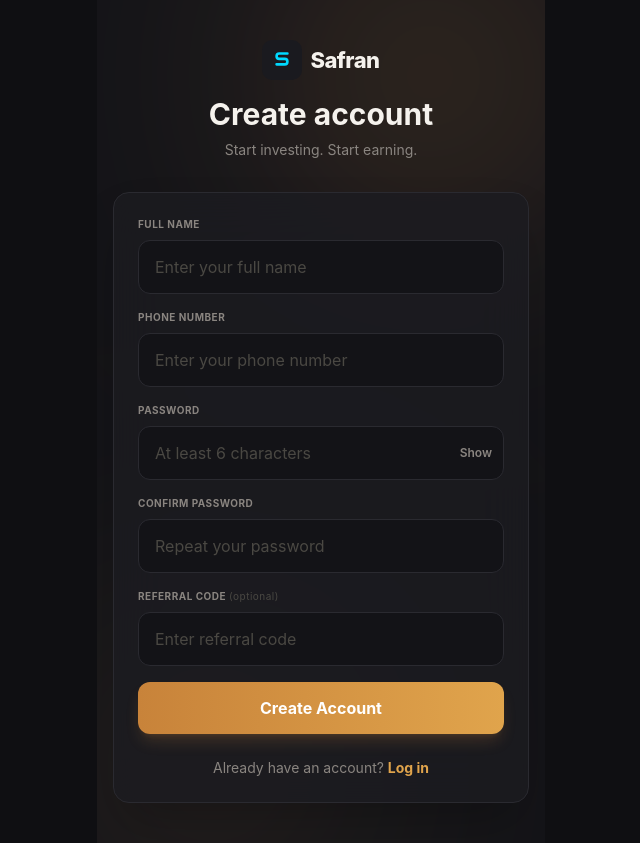
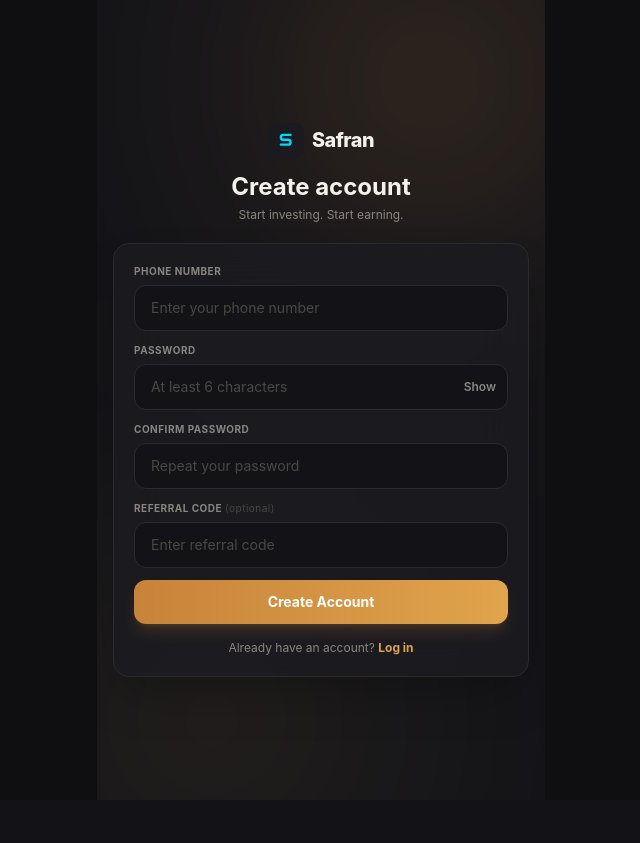
Before and after one commit to paercy32-eng/Teslauganda-invest, a Next.js app: page /register in a window 1280 px wide. Shown: the whole page, without its empty margins (319-959 px from the left). After the commit the page ends 800 px from the top, so only its background shows below. Built offline with nearby package versions, Linux system fonts and the light colour scheme.

Commit message:
Update page.tsx

```diff
--- a/app/register/page.tsx
+++ b/app/register/page.tsx
@@ -9,7 +9,6 @@ function RegisterForm() {
   const router = useRouter();
   const searchParams = useSearchParams();
 
-  const [name, setName] = useState('');
   const [phone, setPhone] = useState('');
   const [password, setPassword] = useState('');
   const [confirmPassword, setConfirmPassword] = useState('');
@@ -19,7 +18,6 @@ function RegisterForm() {
   const [loading, setLoading] = useState(false);
   const [error, setError] = useState('');
 
-  // 👇 THIS READS THE URL AND PREFILLS THE REFERRAL CODE
   useEffect(() => {
     const ref = searchParams.get('ref');
     if (ref) {
@@ -48,7 +46,6 @@ function RegisterForm() {
         method: 'POST',
         headers: { 'Content-Type': 'application/json' },
         body: JSON.stringify({
-          name,
           phone,
           password,
           confirmPassword,
@@ -72,42 +69,27 @@ function RegisterForm() {
   }
 
   return (
-    <main className="min-h-screen relative flex items-center justify-center px-4 py-10 overflow-hidden bg-[#131317]">
+    <main className="min-h-screen relative flex items-center justify-center px-4 py-6 overflow-hidden bg-[#131317]">
       {/* Decorative Background Elements */}
       <div className="absolute top-[-10%] right-[-10%] w-80 h-80 bg-[#C8833A] rounded-full mix-blend-screen filter blur-[120px] opacity-20"></div>
       <div className="absolute bottom-[-10%] left-[-10%] w-80 h-80 bg-[#E0A44C] rounded-full mix-blend-screen filter blur-[120px] opacity-10"></div>
 
       <div className="w-full max-w-md relative z-10">
         {/* Header */}
-        <div className="mb-8 px-2 text-center">
-          <div className="flex justify-center mb-4">
-            <SafranLogo size={40} textColor="#F5F2ED" accentColor="#1A1A1F" />
+        <div className="mb-5 px-2 text-center">
+          <div className="flex justify-center mb-3">
+            <SafranLogo size={36} textColor="#F5F2ED" accentColor="#1A1A1F" />
           </div>
-          <h1 className="text-3xl font-bold text-[#F5F2ED] mb-2">Create account</h1>
-          <p className="text-[#8A8580] text-sm">Start investing. Start earning.</p>
+          <h1 className="text-2xl font-bold text-[#F5F2ED] mb-1">Create account</h1>
+          <p className="text-[#8A8580] text-xs">Start investing. Start earning.</p>
         </div>
 
         {/* Form Card */}
-        <div className="card p-6 bg-[#1C1C21]/80 backdrop-blur-xl border border-[#2A2A30] shadow-2xl">
-          <form onSubmit={handleSubmit} className="space-y-4">
-            {/* Full Name */}
-            <div>
-              <label className="block text-[10px] text-[#8A8580] font-bold mb-2 tracking-wider uppercase">
-                Full Name
-              </label>
-              <input
-                type="text"
-                value={name}
-                onChange={(e) => setName(e.target.value)}
-                placeholder="Enter your full name"
-                className="w-full bg-[#131317] border border-[#2A2A30] rounded-xl px-4 py-3.5 text-[#F5F2ED] placeholder-[#4A4843] focus:outline-none focus:border-[#C8833A] transition"
-                required
-              />
-            </div>
-
+        <div className="card p-5 bg-[#1C1C21]/80 backdrop-blur-xl border border-[#2A2A30] shadow-2xl">
+          <form onSubmit={handleSubmit} className="space-y-3">
             {/* Phone Number */}
             <div>
-              <label className="block text-[10px] text-[#8A8580] font-bold mb-2 tracking-wider uppercase">
+              <label className="block text-[10px] text-[#8A8580] font-bold mb-1.5 tracking-wider uppercase">
                 Phone Number
               </label>
               <input
@@ -115,15 +97,14 @@ function RegisterForm() {
                 value={phone}
                 onChange={(e) => setPhone(e.target.value)}
                 placeholder="Enter your phone number"
-                className="w-full bg-[#131317] border border-[#2A2A30] rounded-xl px-4 py-3.5 text-[#F5F2ED] placeholder-[#4A4843] focus:outline-none focus:border-[#C8833A] transition"
+                className="w-full bg-[#131317] border border-[#2A2A30] rounded-xl px-4 py-3 text-[#F5F2ED] placeholder-[#4A4843] focus:outline-none focus:border-[#C8833A] transition text-sm"
                 required
               />
             </div>
 
-            {/* Password Grid */}
-            <div className="grid grid-cols-1 gap-4">
+            {/* Password */}
             <div>
-                <label className="block text-[10px] text-[#8A8580] font-bold mb-2 tracking-wider uppercase">
+              <label className="block text-[10px] text-[#8A8580] font-bold mb-1.5 tracking-wider uppercase">
                 Password
               </label>
               <div className="relative">
@@ -132,7 +113,7 @@ function RegisterForm() {
                   value={password}
                   onChange={(e) => setPassword(e.target.value)}
                   placeholder="At least 6 characters"
-                    className="w-full bg-[#131317] border border-[#2A2A30] rounded-xl px-4 py-3.5 text-[#F5F2ED] placeholder-[#4A4843] focus:outline-none focus:border-[#C8833A] transition pr-12"
+                  className="w-full bg-[#131317] border border-[#2A2A30] rounded-xl px-4 py-3 text-[#F5F2ED] placeholder-[#4A4843] focus:outline-none focus:border-[#C8833A] transition text-sm pr-12"
                   required
                 />
                 <button
@@ -145,8 +126,9 @@ function RegisterForm() {
               </div>
             </div>
 
+            {/* Confirm Password */}
             <div>
-                <label className="block text-[10px] text-[#8A8580] font-bold mb-2 tracking-wider uppercase">
+              <label className="block text-[10px] text-[#8A8580] font-bold mb-1.5 tracking-wider uppercase">
                 Confirm Password
               </label>
               <input
@@ -154,15 +136,14 @@ function RegisterForm() {
                 value={confirmPassword}
                 onChange={(e) => setConfirmPassword(e.target.value)}
                 placeholder="Repeat your password"
-                  className="w-full bg-[#131317] border border-[#2A2A30] rounded-xl px-4 py-3.5 text-[#F5F2ED] placeholder-[#4A4843] focus:outline-none focus:border-[#C8833A] transition"
+                className="w-full bg-[#131317] border border-[#2A2A30] rounded-xl px-4 py-3 text-[#F5F2ED] placeholder-[#4A4843] focus:outline-none focus:border-[#C8833A] transition text-sm"
                 required
               />
-              </div>
             </div>
 
             {/* Referral Code */}
             <div>
-              <label className="block text-[10px] text-[#8A8580] font-bold mb-2 tracking-wider uppercase">
+              <label className="block text-[10px] text-[#8A8580] font-bold mb-1.5 tracking-wider uppercase">
                 Referral Code <span className="text-[#4A4843] lowercase font-normal">(optional)</span>
               </label>
               <input
@@ -170,12 +151,12 @@ function RegisterForm() {
                 value={referralCode}
                 onChange={(e) => setReferralCode(e.target.value.toUpperCase())}
                 placeholder="Enter referral code"
-                className="w-full bg-[#131317] border border-[#2A2A30] rounded-xl px-4 py-3.5 text-[#F5F2ED] placeholder-[#4A4843] focus:outline-none focus:border-[#C8833A] transition"
+                className="w-full bg-[#131317] border border-[#2A2A30] rounded-xl px-4 py-3 text-[#F5F2ED] placeholder-[#4A4843] focus:outline-none focus:border-[#C8833A] transition text-sm"
               />
             </div>
 
             {error && (
-              <div className="text-sm text-[#FF8A8A] bg-[#2A1416] rounded-xl px-4 py-3 border border-[#E5484D]/40">
+              <div className="text-xs text-[#FF8A8A] bg-[#2A1416] rounded-xl px-3 py-2.5 border border-[#E5484D]/40">
                 {error}
               </div>
             )}
@@ -183,13 +164,13 @@ function RegisterForm() {
             <button
               type="submit"
               disabled={loading}
-              className="w-full bg-gradient-to-r from-[#C8833A] to-[#E0A44C] text-white font-bold py-3.5 rounded-xl active:scale-[0.98] transition shadow-lg shadow-[#C8833A]/20 mt-2"
+              className="w-full bg-gradient-to-r from-[#C8833A] to-[#E0A44C] text-white font-bold py-3 rounded-xl active:scale-[0.98] transition shadow-lg shadow-[#C8833A]/20 mt-2 text-sm"
             >
               {loading ? 'Creating account…' : 'Create Account'}
             </button>
           </form>
 
-          <div className="mt-6 text-center text-sm text-[#8A8580]">
+          <div className="mt-4 text-center text-xs text-[#8A8580]">
             Already have an account?{' '}
             <Link href="/login" className="text-[#E0A44C] font-bold hover:underline">
               Log in
@@ -201,7 +182,6 @@ function RegisterForm() {
   );
 }
 
-// 👇 WRAP THE COMPONENT IN SUSPENSE
 export default function RegisterPage() {
   return (
     <Suspense fallback={
```
Lines whose indentation alone changed are shown as unchanged.
